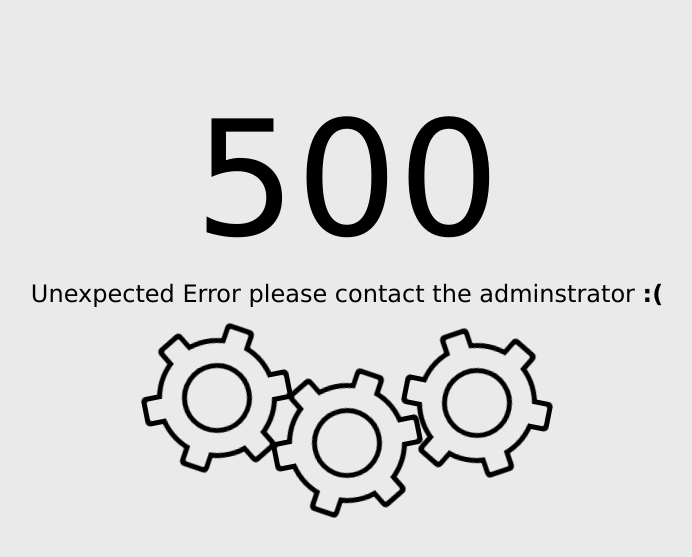
After one commit to romulogoncalves/tornado-tutorial, a Python web app: template task_manager/templates/error_500.html in a window 1280 px wide. The commit adds this page. Shown: the top 557 px of the page, without its empty margins (293-985 px from the left). Run offline with Jinja, Linux system fonts and the light colour scheme; the template is opened without the code that fills it, so the values that code supplies are empty; some libraries are stand-ins or nearby versions.

Commit message:
Handle errors with a html page.

```diff
--- a/task_manager/__init__.py
+++ b/task_manager/__init__.py
@@ -4,6 +4,7 @@ import os
 
 from task_manager.views import (
     HomeView,
+    ErrorView,
     InfoView,
     LoginView,
     ProfileView,
@@ -28,6 +29,7 @@ def main():
     app = Application(handlers=[
         (r'/', HomeView),
         (r'/favicon.ico', HomeView),
+        (r'/error_500', ErrorView),
         (api_root, InfoView),
         (api_root + r'/login', LoginView),
         (api_root + r'/accounts', RegistrationView),
@@ -43,5 +45,6 @@ def main():
     )
     http_server = HTTPServer(app)
     http_server.listen(options.port)
+    print('Listening on http://localhost:%d' % options.port)
     logging.info('Listening on http://localhost:%d' % options.port)
     IOLoop.current().start()
--- /dev/null
+++ b/task_manager/static/css/error_500.css
@@ -0,0 +1,139 @@
+/**/
+:root {
+  --main-color: #eaeaea;
+  --stroke-color: black;
+
+}
+/**/
+body {
+  background: var(--main-color);
+}
+h1 {
+  margin: 100px auto 0 auto;
+  color: var(--stroke-color);
+  font-family: 'Encode Sans Semi Condensed', Verdana, sans-serif;
+  font-size: 10rem; line-height: 10rem;
+  font-weight: 200;
+  text-align: center;
+}
+h2 {
+  margin: 20px auto 30px auto;
+  font-family: 'Encode Sans Semi Condensed', Verdana, sans-serif;
+  font-size: 1.5rem;
+  font-weight: 200;
+  text-align: center;
+}
+h1, h2 {
+  -webkit-transition: opacity 0.5s linear, margin-top 0.5s linear; /* Safari */
+  transition: opacity 0.5s linear, margin-top 0.5s linear;
+}
+.loading h1, .loading h2 {
+  margin-top: 0px;
+  opacity: 0;
+}
+.gears {
+  position: relative;
+  margin: 0 auto;
+  width: auto; height: 0;
+}
+.gear {
+  position: relative;
+  z-index: 0;
+  width: 120px; height: 120px;
+  margin: 0 auto;
+  border-radius: 50%;
+  background: var(--stroke-color);
+}
+.gear:before{
+  position: absolute; left: 5px; top: 5px; right: 5px; bottom: 5px;
+  z-index: 2;
+  content: "";
+  border-radius: 50%;
+  background: var(--main-color);
+}
+.gear:after {
+  position: absolute; left: 25px; top: 25px;
+  z-index: 3;
+  content: "";
+  width: 70px; height: 70px;
+  border-radius: 50%;
+  border: 5px solid var(--stroke-color);
+  box-sizing: border-box;
+  background: var(--main-color);
+}
+.gear.one {
+  left: -130px;
+}
+.gear.two {
+  top: -75px;
+}
+.gear.three {
+  top: -235px;
+  left: 130px;
+}
+.gear .bar {
+  position: absolute; left: -15px; top: 50%;
+  z-index: 0;
+  width: 150px; height: 30px;
+  margin-top: -15px;
+  border-radius: 5px;
+  background: var(--stroke-color);
+}
+.gear .bar:before {
+  position: absolute; left: 5px; top: 5px; right: 5px; bottom: 5px;
+  z-index: 1;
+  content: "";
+  border-radius: 2px;
+  background: var(--main-color);
+}
+.gear .bar:nth-child(2) {
+  transform: rotate(60deg);
+  -webkit-transform: rotate(60deg);
+}
+.gear .bar:nth-child(3) {
+  transform: rotate(120deg);
+  -webkit-transform: rotate(120deg);
+}
+@-webkit-keyframes clockwise {
+  0% { -webkit-transform: rotate(0deg);}
+  100% { -webkit-transform: rotate(360deg);}
+}
+@-webkit-keyframes anticlockwise {
+  0% { -webkit-transform: rotate(360deg);}
+  100% { -webkit-transform: rotate(0deg);}
+}
+@-webkit-keyframes clockwiseError {
+  0% { -webkit-transform: rotate(0deg);}
+  20% { -webkit-transform: rotate(30deg);}
+  40% { -webkit-transform: rotate(25deg);}
+  60% { -webkit-transform: rotate(30deg);}
+  100% { -webkit-transform: rotate(0deg);}
+}
+@-webkit-keyframes anticlockwiseErrorStop {
+  0% { -webkit-transform: rotate(0deg);}
+  20% { -webkit-transform: rotate(-30deg);}
+  60% { -webkit-transform: rotate(-30deg);}
+  100% { -webkit-transform: rotate(0deg);}
+}
+@-webkit-keyframes anticlockwiseError {
+  0% { -webkit-transform: rotate(0deg);}
+  20% { -webkit-transform: rotate(-30deg);}
+  40% { -webkit-transform: rotate(-25deg);}
+  60% { -webkit-transform: rotate(-30deg);}
+  100% { -webkit-transform: rotate(0deg);}
+}
+.gear.one {
+  -webkit-animation: anticlockwiseErrorStop 2s linear infinite;
+}
+.gear.two {
+  -webkit-animation: anticlockwiseError 2s linear infinite;
+}
+.gear.three {
+  -webkit-animation: clockwiseError 2s linear infinite;
+}
+.loading .gear.one, .loading .gear.three {
+  -webkit-animation: clockwise 3s linear infinite;
+}
+.loading .gear.two {
+  -webkit-animation: anticlockwise 3s linear infinite;
+}
--- /dev/null
+++ b/task_manager/static/scripts/error_500.js
@@ -0,0 +1,5 @@
+$(function() {
+  setTimeout(function(){
+    $('body').removeClass('loading');
+  }, 1000);
+});
--- /dev/null
+++ b/task_manager/templates/error_500.html
@@ -0,0 +1,28 @@
+<!DOCTYPE html>
+<html>
+<head>
+<link rel="stylesheet" type="text/css" href="{{ static_url("css/error_500.css") }}"/>
+</head>
+<body class="loading">
+  <h1>500</h1>
+  <h2>Unexpected Error please contact the adminstrator <b> :( </b></h2>
+  <div class="gears">
+    <div class="gear one">
+      <div class="bar"></div>
+      <div class="bar"></div>
+      <div class="bar"></div>
+    </div>
+    <div class="gear two">
+      <div class="bar"></div>
+      <div class="bar"></div>
+      <div class="bar"></div>
+    </div>
+    <div class="gear three">
+      <div class="bar"></div>
+      <div class="bar"></div>
+      <div class="bar"></div>
+    </div>
+  </div>
+  <script src="https://code.jquery.com/jquery-1.10.2.js"></script>
+  <script src="static/scripts/error_500.js" type="text/javascript"></script>
+</body>
--- a/task_manager/templates/index.html
+++ b/task_manager/templates/index.html
@@ -7,7 +7,7 @@
     <script type="text/javascript" src='https://cdnjs.cloudflare.com/ajax/libs/handlebars.js/4.0.11/handlebars.min.js'></script>
     <script src="https://cdn.rawgit.com/visionmedia/page.js/master/page.js"></script>
 
-    <link rel="stylesheet" type="text/css" href="{{ static_url("css/main.css") }}"/>
+        <link rel="stylesheet" type="text/css" href="{{ static_url("css/main.css") }}"/>
 </head>
 <body>
     <nav id="top-menu">
```
Also changed, not shown: task_manager/views.py (+12 -6 lines).
